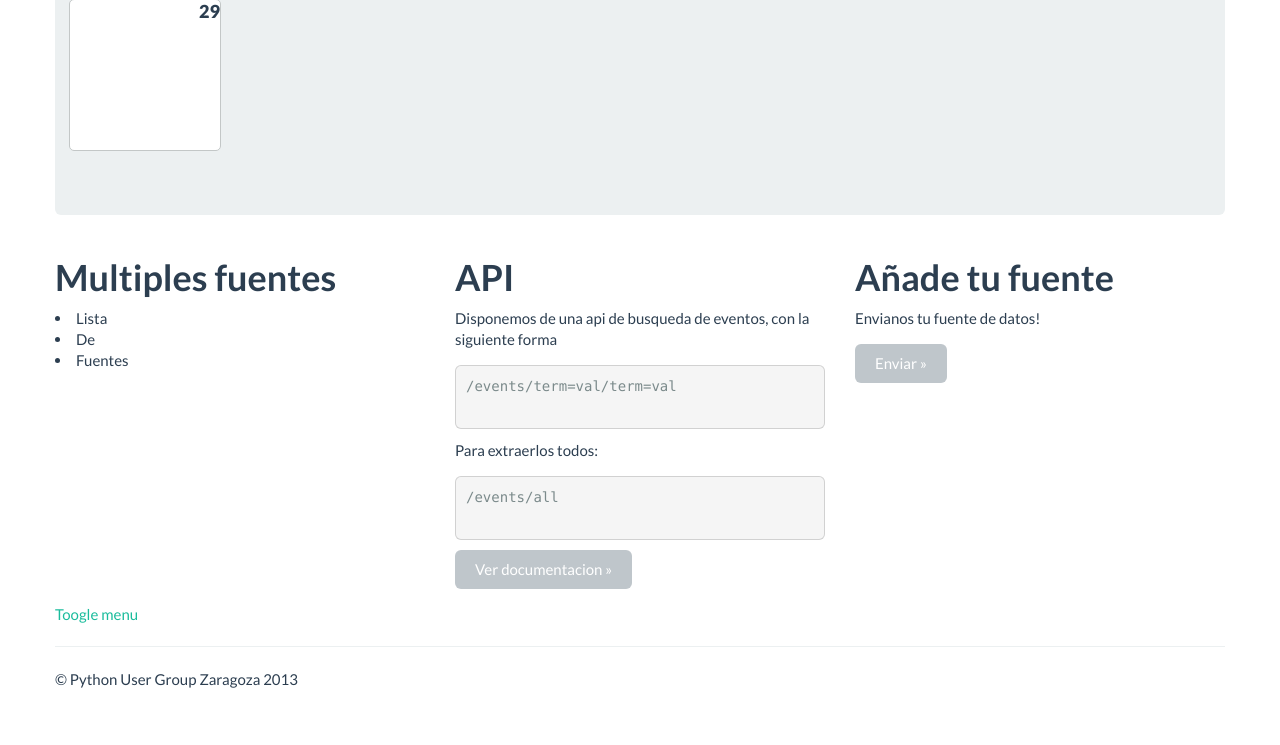
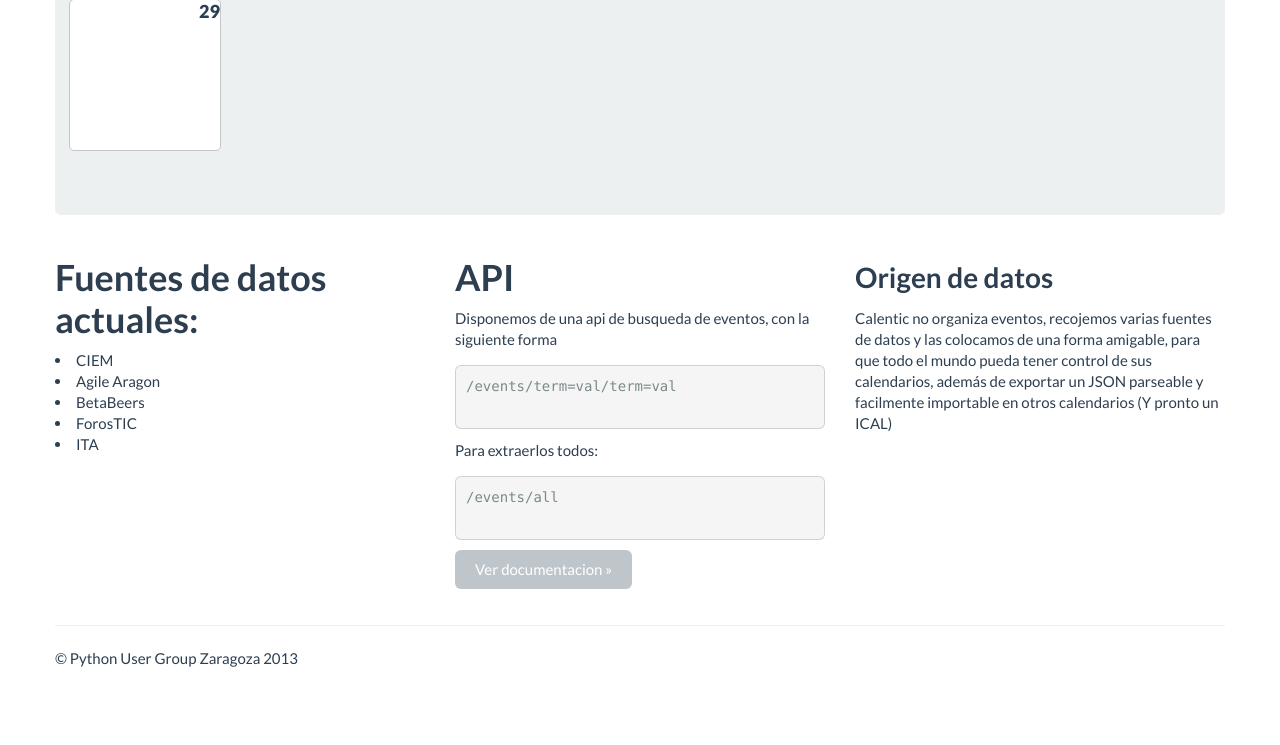
Before and after one commit to dlabs-co/calentic, a Flask app: page / in a window 1280 px wide. Shown: the part 816-1561 px from the top of the page. After the commit the page ends 1483 px from the top, so only its background shows below. Run offline with Flask 2, Linux system fonts and the light colour scheme; data that the repository does not hold is empty; some libraries are stand-ins or nearby versions.

Commit message:
few interface stuffs

```diff
--- a/calentic/templates/index.html
+++ b/calentic/templates/index.html
@@ -135,10 +135,12 @@ text-align: center;
             <!-- Example row of columns -->
             <div class="row">
                 <div class="span4">
-                    <h2>Multiples fuentes</h2>
-                    <li> Lista </li>
-                    <li> De </li>
-                    <li> Fuentes </li>
+                    <h2>Fuentes de datos actuales:</h2>
+                    <li> CIEM </li>
+                    <li> Agile Aragon </li>
+                    <li> BetaBeers </li>
+                    <li> ForosTIC </li>
+                    <li> ITA </li>
                 </div>
                 <div class="span4">
                     <h2>API</h2>
@@ -154,13 +156,15 @@ text-align: center;
                     <p><a class="btn" href="#">Ver documentacion &raquo;</a></p>
                </div>
                 <div class="span4">
-                    <h2>Añade tu fuente</h2>
-                    <p> Envianos tu fuente de datos! </p>
-                    <p><a class="btn" href="#">Enviar &raquo;</a></p>
+                    <h3> Origen de datos </h3>
+                    <p> Calentic no organiza eventos, recojemos varias fuentes
+                        de datos y las colocamos de una forma amigable, para que
+                        todo el mundo pueda tener control de sus calendarios,
+                        además de exportar un JSON parseable y facilmente
+                        importable en otros calendarios (Y pronto un ICAL)
+                    </p>
                 </div>
             </div>
-
-            <a id="simple-menu" href="#sidr">Toogle menu</a>
 
             <div id="sidr">
               <!-- Your content -->
@@ -168,13 +172,13 @@ text-align: center;
                   <li id="title"></li>
                   <li id="content"></li>
                   <li id="link"></li>
-                  <li id="close"> <a href="#"
-                              onclick="$('#simple-menu').click(); return
-                              false">Cerrar </a>
-
+                  <li id="source"></li>
+                  <li id="close"> <a href="#" onclick="$('#simple-menu').click(); return false">Cerrar </a>
               </ul>
             </div>
             <hr>
+
+            <a id="simple-menu" href="#sidr"></a>
 
             <footer>
                 <p>&copy; Python User Group Zaragoza 2013</p>
@@ -198,9 +202,10 @@ text-align: center;
                 }
                 return a +
                     '<span class=title>' +
-                    '<a href="#" onclick="return false;" data-toggle="popover" data-content="' +
+                    '<a href="#" data-toggle="calendar" onclick="return false;" '+
+                    'data-content="' +
                     event['description'].replace(/['"]/g,'') +
-                    '">' +
+                    '" data-source="' +event['origin'] + '" >' +
                     event['title'] +
                     '</a></span>';
             }
@@ -245,13 +250,15 @@ text-align: center;
                     lang:"es",
                     day_contents: Array(m),
                 });
-                $('[data-toggle=popover]').on('click', function(){
+                $('[data-toggle=calendar]').on('click', function(){
                     if ($('#sidr').css('display') == "none"){
                         $('#simple-menu').click();
                     }
                     $('#title').html($(this).text());
                     $('#content').html($(this).attr('data-content'));
-                    $('#link').html("<a href=\""  + $(this).attr('href') + "\"> Fuente </a>");
+                    $('#link').html("<a href=\""  + $(this).attr('href') + "\"> Ir al articulo original </a>");
+                    $('#source').html("<a href=# >Origen:" +
+                            $(this).attr('data-source') + "</a>");
                 });
             });
         </script>
```
